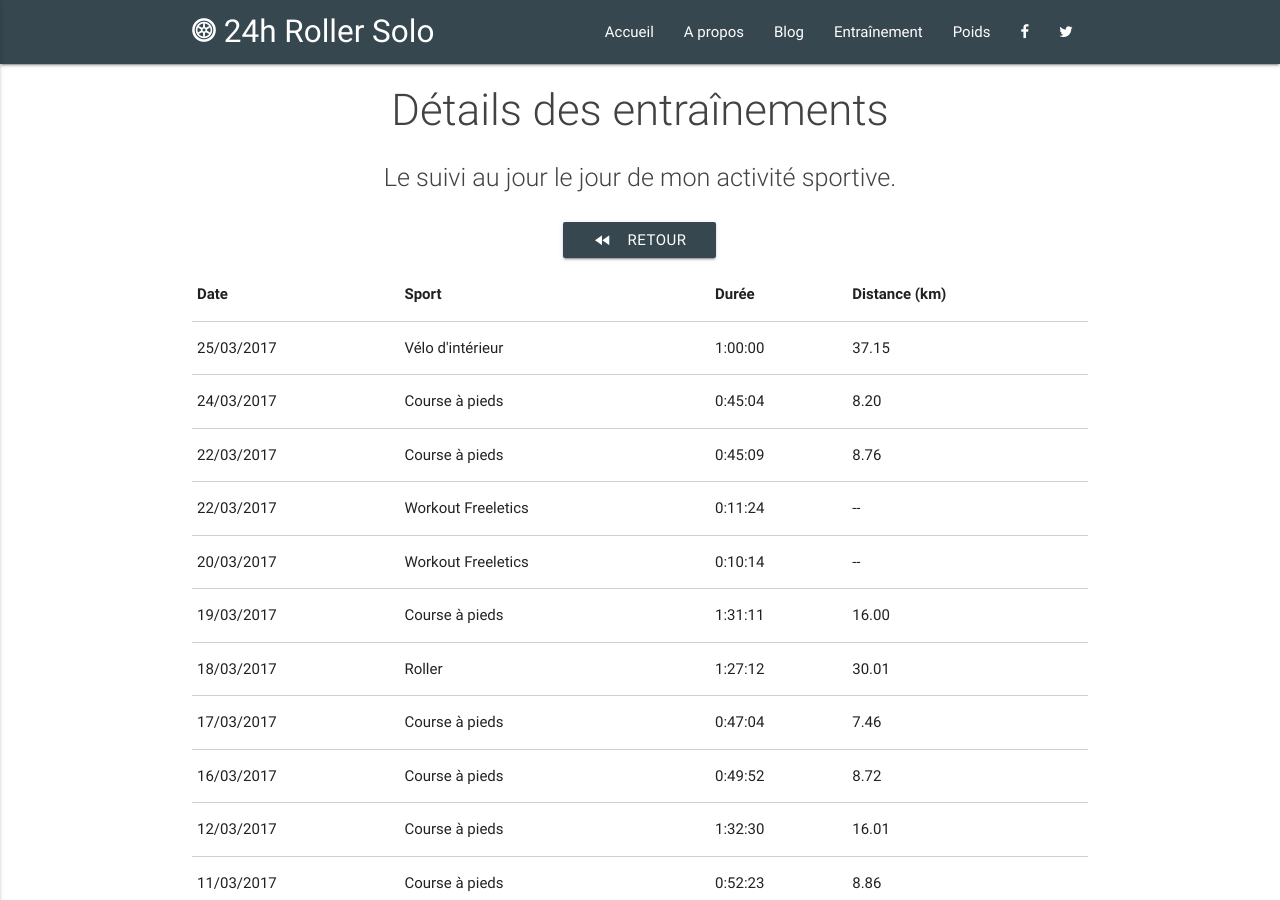
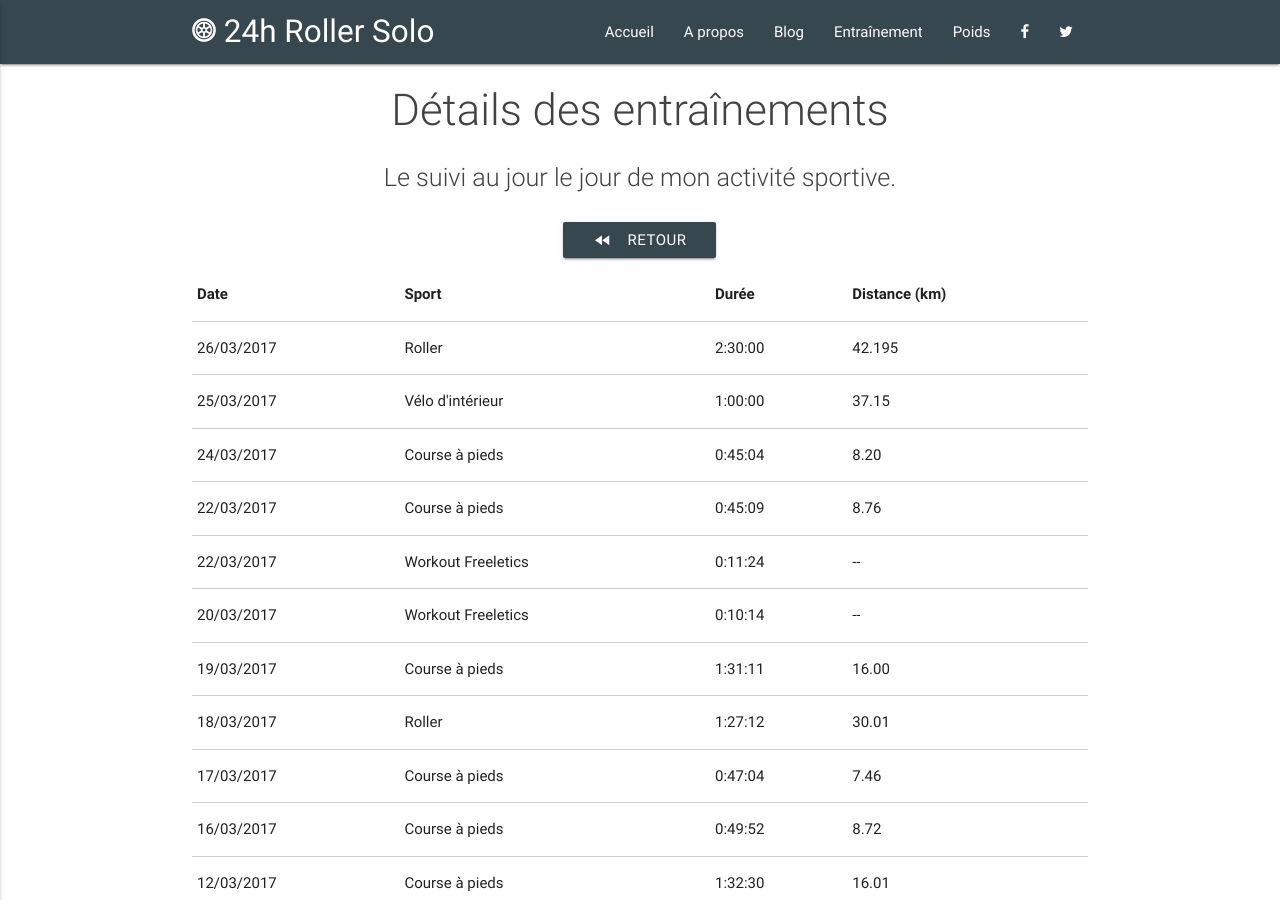
Before and after one commit to 24hRollerSolo/24hRollerSolo.github.io, a Jekyll site: the page built from training/details.html, in a window 1280 px wide and 900 px high. Built offline with Jekyll 4.4.1, drawn with Linux system fonts in a browser that asks for light colours.

Commit message:
Add 2017-03-26 roller marathon

```diff
--- a/_data/sports.json
+++ b/_data/sports.json
@@ -1,4 +1,5 @@
 [
+  {"date": "2017-03-26", "type": "ROLLER", "distance": "42.195", "duration": "2:30:00"},
   {"date": "2017-03-25", "type": "BIKE_INDOOR", "distance": "37.15", "duration": "1:00:00", "program": "9"},
   {"date": "2017-03-24", "type": "RUNNING", "distance": "8.20", "duration": "0:45:04"},
   {"date": "2017-03-22", "type": "RUNNING", "distance": "8.76", "duration": "0:45:09"},
```
